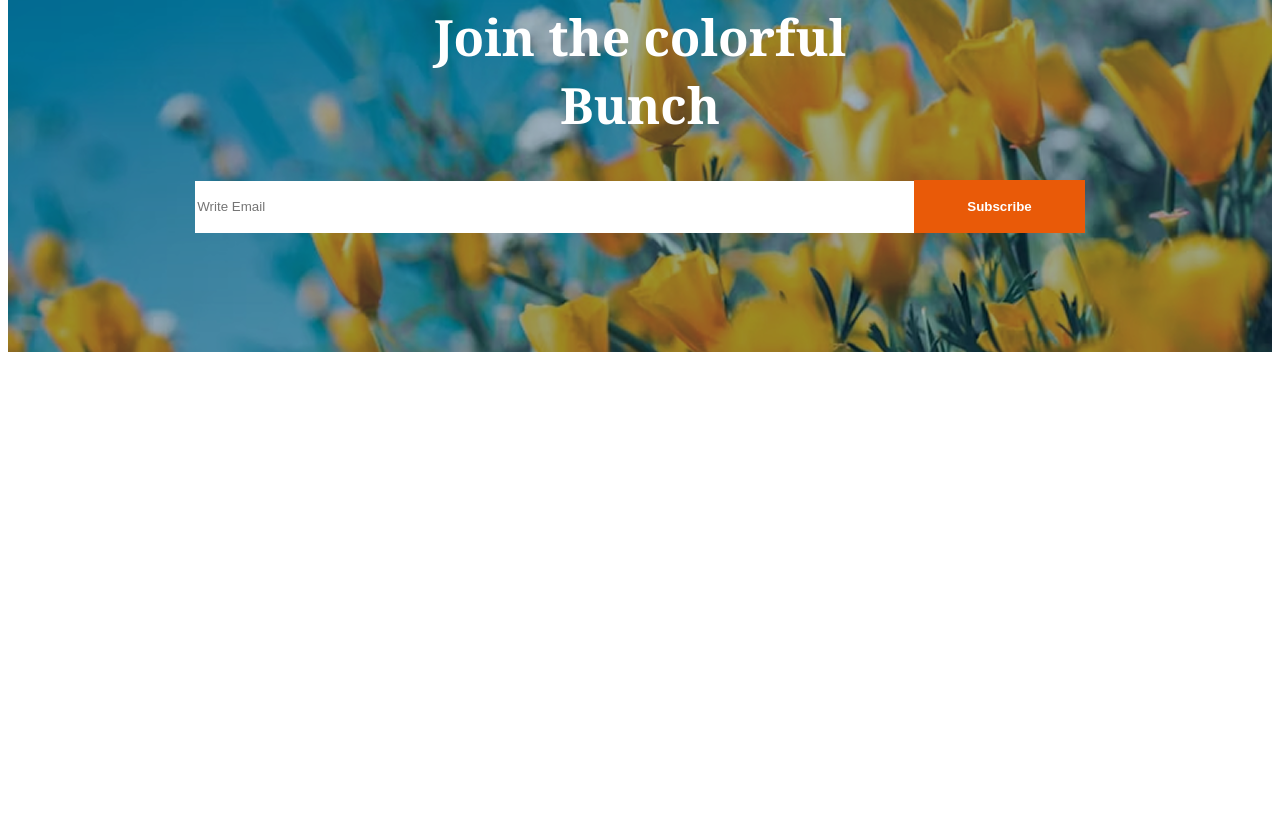
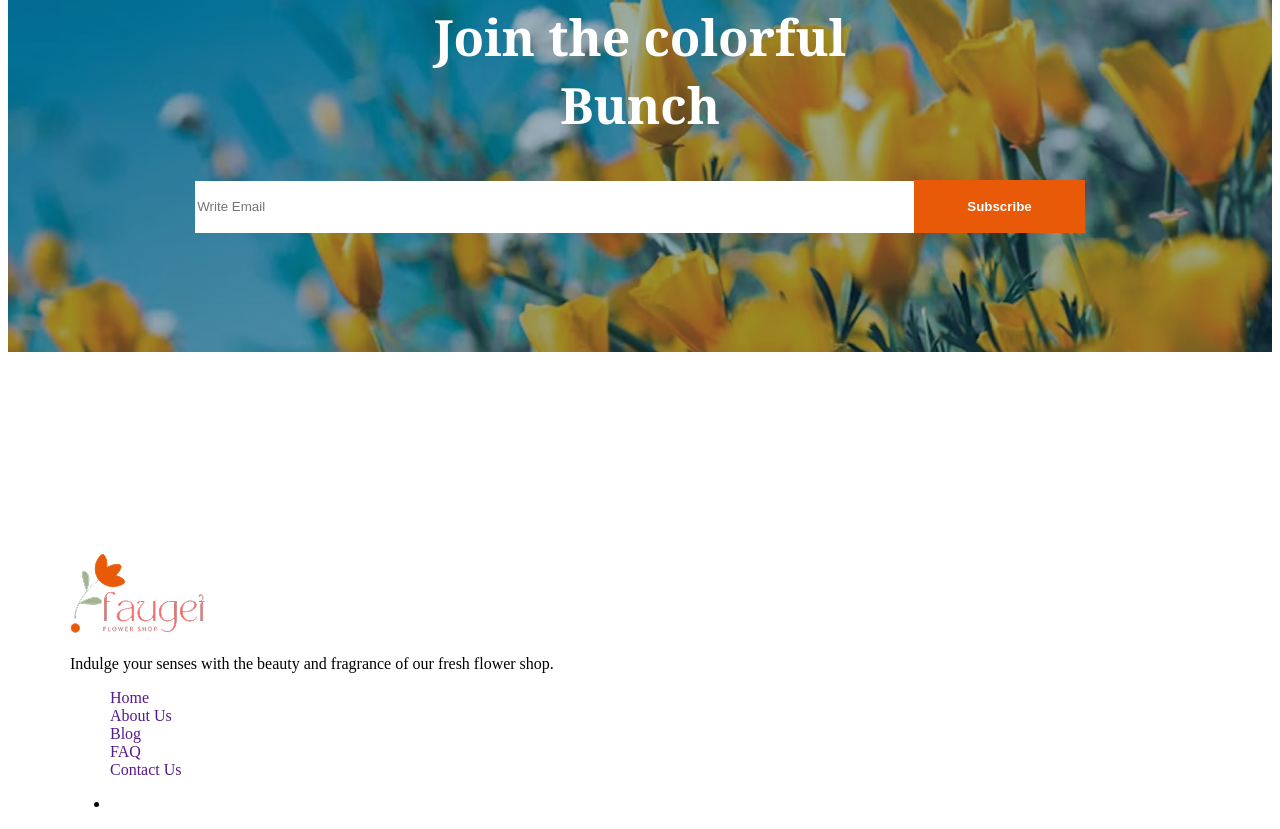
Before and after one commit to maowimim/faugei-plant-shop-repo, a plain HTML site: page index.html in a window 1280 px wide. Shown: the part 2671-3500 px from the top of the page. Before the commit the page ends 3223 px from the top, so only its background shows below. Drawn offline with Linux system fonts and the light colour scheme; files whose address does not match are found by name.

Commit message:
added join

```diff
--- a/index.html
+++ b/index.html
@@ -148,8 +148,24 @@
      </section>
      <!-- footer related work -->
      <footer>
-      <div></div>
-
+      <div>
+        <img src="assets/logo.png" alt="">
+        <p>Indulge your senses with the beauty and fragrance of our fresh flower shop. </p>
+      </div>
+      <div>
+        <ul class="footer-anchor">
+          <li><a href="">Home</a></li>
+          <li><a href="">About Us</a></li>
+          <li><a href="">Blog</a></li>
+          <li><a href="">FAQ</a></li>
+          <li><a href="">Contact Us</a></li>
+        </ul>
+      </div>
+      <div>
+        <ul>
+          <li><a href="Features"></a></li>
+        </ul>
+      </div>
 
      </footer>
 
--- a/style/style.css
+++ b/style/style.css
@@ -371,3 +371,11 @@ footer{
   }
 
 }
+
+/* footer related style */
+.footer-anchor >li> a{
+text-decoration: none;
+}
+.footer-anchor{
+  list-style: none;
+}
```
